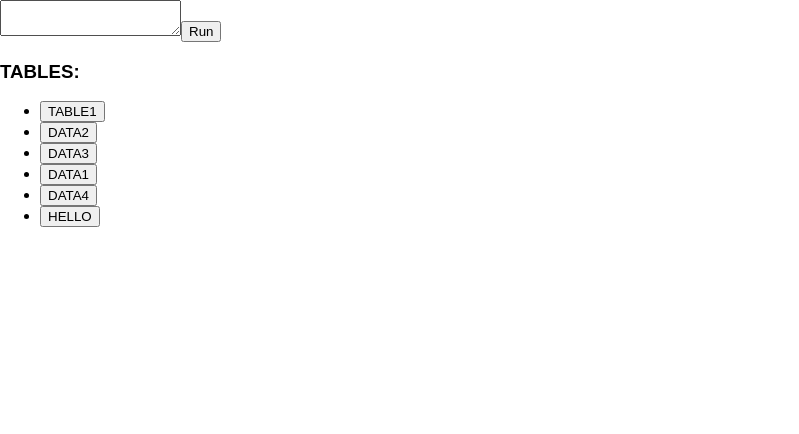
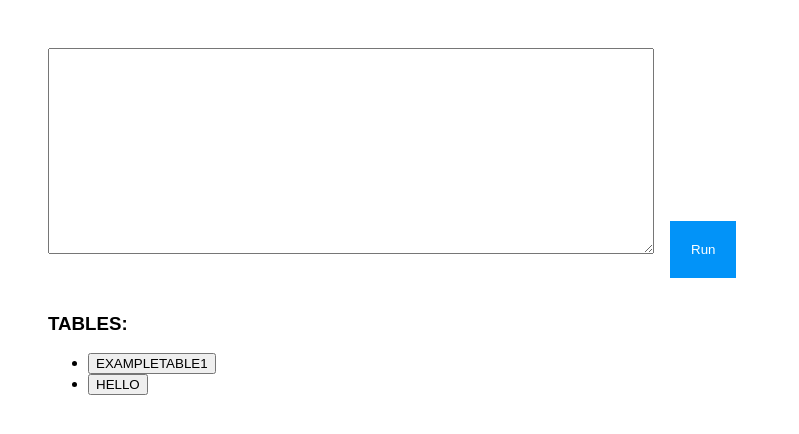
Before and after one commit to Ecleptic/sql_emulator, a React (Create React App) app: page / in a window 1280 px wide. Shown: the top 434 px of the page, without its empty margins (0-799 px from the left). Built offline with nearby package versions, Linux system fonts and the light colour scheme.

Commit message:
Insert into table works now. I'm not very good at coding, am I?

```diff
--- a/package.json
+++ b/package.json
@@ -7,7 +7,8 @@
         "gh-pages": "^1.2.0",
         "react": "^16.4.0",
         "react-dom": "^16.4.0",
-        "react-scripts": "1.1.4"
+        "react-scripts": "1.1.4",
+        "styled-components": "^3.3.3"
     },
     "scripts": {
         "build": "react-scripts build",
--- a/src/App.js
+++ b/src/App.js
@@ -1,7 +1,45 @@
 import React, { Component, Fragment } from 'react'
+import styled from 'styled-components'
 
 import MyTable from './MyTable'
 import parse from './parser'
+
+const TextArea = styled.textarea`
+    /* display: flex; */
+    width: 600px;
+    height: 200px;
+    /* justify-self: center;
+    align-self: center; */
+    font-size: 20px;
+    font-family: -apple-system, BlinkMacSystemFont, 'Segoe UI', Roboto, Oxygen,
+        Ubuntu, Cantarell, 'Open Sans', 'Helvetica Neue', sans-serif;
+`
+
+const Container = styled.div`
+    display: flex;
+    flex-direction: column;
+    padding: 3rem;
+    display: inline-block;
+`
+
+const SubmitButton = styled.button`
+    margin: 1rem;
+    border: 1px solid #cccccc;
+    border-color: #0293f8;
+    color: #ffffff;
+    background-color: #0293f8;
+    padding: 20px;
+
+    &:hover {
+        background: rgba(1, 42, 71, 0.8);
+        box-shadow: 0 8px 16px 0 rgba(0, 0, 0, 0.2),
+            0 6px 20px 0 rgba(0, 0, 0, 0.19);
+    }
+`
+
+const ErrorHeader = styled.h1`
+    color: red;
+`
 
 export default class App extends Component {
     constructor(props) {
@@ -38,28 +76,31 @@ export default class App extends Component {
 
     render() {
         return (
-            <div>
+            <Container>
                 {this.state.sqlError && (
                     <div>
-                        <h1>SQL Error:</h1>
-                        <h3>More info will be added later.</h3>
+                        <ErrorHeader>SQL Error</ErrorHeader>
                     </div>
                 )}
-                <textarea
+                <TextArea
                     value={this.state.sqlInput}
                     onChange={event => {
                         this.inputUpdate(event)
                         this.setState({ sqlInput: event.target.value })
                     }}
                 />
-                <button
+                <SubmitButton
                     onClick={() => {
-                        const db = parse(this.state.sqlInput)
-                        this.setState({ db })
+                        try {
+                            const db = parse(this.state.sqlInput)
+                            this.setState({ db })
+                        } catch (error) {
+                            this.setState({ sqlError: true })
+                        }
                     }}
                 >
                     Run
-                </button>
+                </SubmitButton>
                 <br />
                 <h3>TABLES:</h3>
                 <ul>
@@ -87,7 +128,7 @@ export default class App extends Component {
                         <MyTable data={this.state.viewedInfo.data} />
                     </Fragment>
                 ) : null}
-            </div>
+            </Container>
         )
     }
 }
--- a/src/parser.js
+++ b/src/parser.js
@@ -1,27 +1,10 @@
-
 let db = {
-    TABLE1: {
+    EXAMPLETABLE1: {
         id: 1,
         users: ['Cameron', 'Green', 'Stian', 'Bing', 'Doctor', 'Keith'],
         places: ['Boston', 'Dallas', 'New York', 'Seoul', 'Shanghai', 'Tokyo'],
         DataTypes: { users: 'STRING', places: 'STRING' }
-    },
-    DATA2: { id: 2, DataTypes: {} },
-    DATA3: { id: 3, DataTypes: {} },
-    DATA1: {
-        id: 5,
-        users: [
-            'Cameron',
-            'Green',
-            'Stian',
-            'Cronje',
-            'Bing',
-            'Doctor',
-            'Keith'
-        ],
-        DataTypes: {}
-    },
-    DATA4: { id: 4 }
+    }
 }
 
 const tokenList = [
@@ -84,8 +67,12 @@ export default function parse(input) {
             case 'UPDATE':
                 updateTable(query)
                 break
+            case 'INSERT':
+                insertTable(query)
+                break
             default:
-                console.error('not select')
+                console.error('Unknown Command')
+                throw 'unknown command'
                 break
         }
     }
@@ -220,7 +207,7 @@ function createTable(query) {
         return null
         // createDB(query)
     }
-    const prompt = `
+    const ExamplePrompt = `
     CREATE TABLE Persons (
         PersonID int,
         LastName varchar(255),
@@ -253,9 +240,10 @@ function createTable(query) {
         dataTypesToAdd.length - 1
     ].slice(0, -1)
 
-    // console.log('dataTypesToAdd', dataTypesToAdd)
+    console.log('dataTypesToAdd', dataTypesToAdd)
 
     dataTypesToAdd.forEach(element => {
+        element = element.replace(/\r?\n|\r/g, '')
         const values = element.split(' ').filter(val => val)
         const dataParam = values[0]
         const type = values[1]
@@ -309,3 +297,66 @@ function updateTable(query) {
         db
     )
 }
+function removeParens(input) {
+    if (input[0][0] === '(') {
+        input[0] = input[0].slice(1)
+    }
+
+    if (input[input.length - 1][input[input.length - 1].length - 1] === ')') {
+        input[input.length - 1] = input[input.length - 1].slice(0, -1)
+    }
+    if (input[0][0] === "'" || input[0][0] === '"') {
+        input[0] = input[0].slice(1)
+    }
+
+    if (
+        input[input.length - 1][input[input.length - 1].length - 1] === '"' ||
+        input[input.length - 1][input[input.length - 1].length - 1] === "'"
+    ) {
+        input[input.length - 1] = input[input.length - 1].slice(0, -1)
+    }
+
+    // input = input.replace("(^')|('$)")
+
+    input = input.join(' ').split(', ')
+    console.log(input)
+    // let clean = e.replace('/[.,s]/g', '')
+    // clean = e.replace('/[.,s]/g', '')
+
+    return input
+}
+
+function insertTable(query) {
+    /**
+
+        CREATE TABLE Persons (
+        PersonID int,
+        LastName varchar(255),
+        FirstName varchar(255),
+        Address varchar(255),
+        City varchar(255)
+    );
+
+    INSERT INTO Persons (PersonID, LastName, FirstName, Address, City) VALUES (1234, 'Erichsen', 'Ted',  '4006 Norway Drive', 'New York');
+     */
+
+    const tableName = query[2]
+    const valuesPlace = query.indexOf('VALUES')
+    // const sliced = query.slice(3, wherePlace).join(' ')
+
+    const keysArray = query.slice(3, valuesPlace)
+    const valsArray = query.slice(valuesPlace + 1)
+
+    const newKeys = removeParens(keysArray)
+    const newVals = removeParens(valsArray)
+
+    newKeys.forEach((element, index) => {
+        console.log(db[tableName.toUpperCase()][element])
+        db[tableName.toUpperCase()][element].push(newVals[index])
+    })
+    console.log(
+        '%cDB Now:',
+        'background: #222; color: #bada55; font-size:1.5rem;',
+        db
+    )
+}
```
Also changed, not shown: 1 other file (tests, documents, lock files or other folders).
